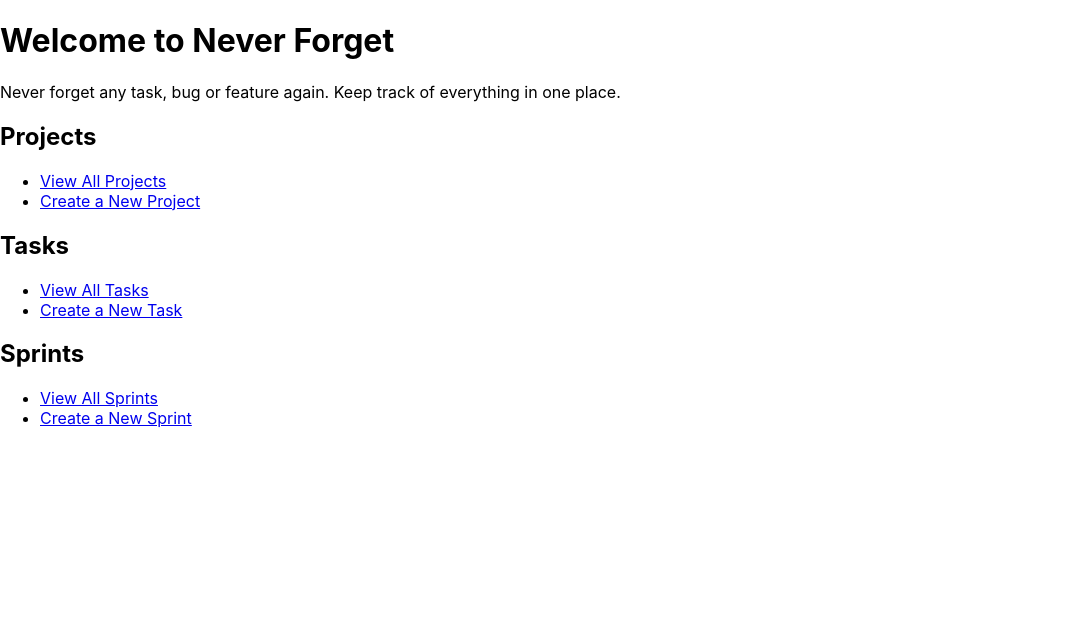
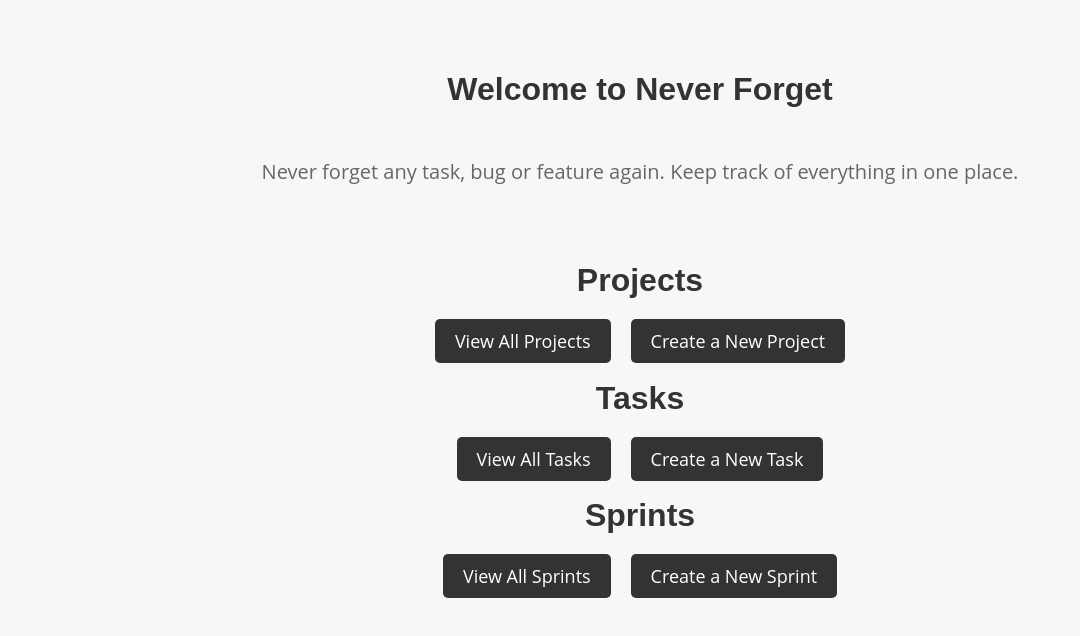
Before and after one commit to sulthan441/PayPal-Coding-Assignment, a React (Create React App) app in the folder client/: page / in a window 1280 px wide. Shown: the top 636 px of the page, without its empty margins (0-1080 px from the left). Built offline with nearby package versions, Linux system fonts and the light colour scheme.

Commit message:
ui part is almost done

```diff
--- a/client/src/App.css
+++ b/client/src/App.css
@@ -36,3 +36,126 @@
     transform: rotate(360deg);
   }
 }
+
+
+/* Styling for the main div */
+#main-div {
+  display: flex;
+  flex-direction: column;
+  align-items: center;
+  justify-content: center;
+  background-color: #f7f7f7;
+  padding: 50px;
+}
+
+/* Styling for the heading */
+.heading {
+  font-family: 'Montserrat', sans-serif;
+  font-size: 40px;
+  text-align: center;
+  color: #333333;
+}
+
+/* Styling for the description */
+#description {
+  font-family: 'Open Sans', sans-serif;
+  font-size: 20px;
+  text-align: center;
+  color: #666666;
+  margin-bottom: 50px;
+}
+
+/* Styling for the links */
+.links {
+  list-style: none;
+  margin: 0;
+  padding: 0;
+  display: flex;
+  justify-content: center;
+}
+
+/* Styling for the links in the list */
+.links li {
+  margin: 0 10px;
+}
+
+/* Styling for the links in the list */
+.links li a {
+  font-family: 'Open Sans', sans-serif;
+  font-size: 18px;
+  text-decoration: none;
+  color: #ffffff;
+  background-color: #333333;
+  padding: 10px 20px;
+  border-radius: 5px;
+  transition: all 0.3s ease;
+}
+
+/* Hover styling for the links */
+.links li a:hover {
+  background-color: #666666;
+}
+
+/* Styling for the project, task and sprint headings */
+#projects,
+.heading {
+  font-family: 'Montserrat', sans-serif;
+  font-size: 32px;
+  text-align: center;
+  color: #333333;
+  margin-bottom: 30px;
+}
+
+
+
+#form {
+  display: flex;
+  flex-direction: column;
+  align-items: center;
+  padding: 20px;
+  background-color: #f5f5f5;
+  border-radius: 10px;
+}
+
+#form-div {
+  display: flex;
+  flex-direction: column;
+  margin-bottom: 10px;
+}
+
+label {
+  font-weight: bold;
+  margin-bottom: 5px;
+}
+
+input,
+select {
+  padding: 10px;
+  border-radius: 5px;
+  border: 1px solid #ccc;
+  font-size: 16px;
+  width: 100%;
+  box-sizing: border-box;
+}
+
+select {
+  cursor: pointer;
+}
+
+#button {
+  background-color: #4CAF50;
+  border: none;
+  color: white;
+  padding: 10px;
+  text-align: center;
+  text-decoration: none;
+  display: inline-block;
+  font-size: 16px;
+  border-radius: 5px;
+  cursor: pointer;
+  transition: background-color 0.3s ease;
+}
+
+#button:hover {
+  background-color: #3e8e41;
+}
--- a/client/src/components/AddTaskForm.js
+++ b/client/src/components/AddTaskForm.js
@@ -1,6 +1,6 @@
 import React, { useState } from 'react';
 import axios from 'axios';
-
+import "../App.css"
 const AddTaskForm = ({ sprintId, setTasks }) => {
   const [taskName, setTaskName] = useState('');
   const [taskType, setTaskType] = useState('bug');
@@ -49,8 +49,8 @@ const AddTaskForm = ({ sprintId, setTasks }) => {
   };
 
   return (
-    <form onSubmit={handleSubmit}>
-      <div>
+    <form onSubmit={handleSubmit} id="form">
+      <div id='form-div'>
         <label htmlFor="task-name">Task Name:</label>
         <input
           id="task-name"
@@ -78,7 +78,7 @@ const AddTaskForm = ({ sprintId, setTasks }) => {
           required
         />
       </div>
-      <button type="submit">Add Task</button>
+      <button id='button' type="submit">Add Task</button>
     </form>
   );
 };
--- a/client/src/components/pages/HomePage.js
+++ b/client/src/components/pages/HomePage.js
@@ -1,29 +1,29 @@
 import React from 'react';
 import { Link } from 'react-router-dom';
-
+import '../../App.css'
 const HomePage = () => {
   return (
-    <div>
-      <h1>Welcome to Never Forget</h1>
-      <p>Never forget any task, bug or feature again. Keep track of everything in one place.</p>
+    <div id='main-div'>
+      <h1 className='heading'>Welcome to Never Forget</h1>
+      <p id='description'>Never forget any task, bug or feature again. Keep track of everything in one place.</p>
       <div>
-        <h2>Projects</h2>
-        <ul>
+        <h2 id='projects'>Projects</h2>
+        <ul className='links'>
           <li><Link to="/projects">View All Projects</Link></li>
           <li><Link to="/projects/new">Create a New Project</Link></li>
         </ul>
       </div>
       <div>
-        <h2>Tasks</h2>
-        <ul>
+        <h2  className='heading'>Tasks</h2>
+        <ul className='links'>
           <li><Link to="/tasks">View All Tasks</Link></li>
           <li><Link to="/tasks/new">Create a New Task</Link></li>
         </ul>
       </div>
       <div>
-        <h2>Sprints</h2>
-        <ul>
-          <li><Link to="/sprints">View All Sprints</Link></li>
+        <h2 className='heading' >Sprints</h2>
+        <ul className='links'>
+          <li  ><Link to="/sprints">View All Sprints</Link></li>
           <li><Link to="/sprints/new">Create a New Sprint</Link></li>
         </ul>
       </div>
```
